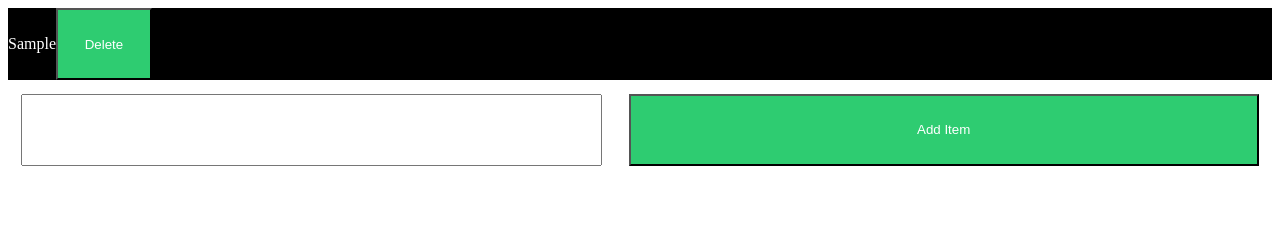
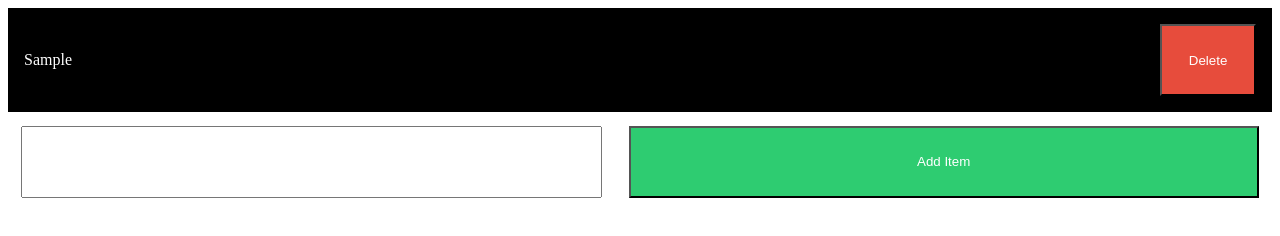
Before and after one commit to NickKhalow/JsVanillaTodoList, a plain HTML site: page index.html in a window 1280 px wide. Both pictures are taken after typing "Sample" into the empty fields and a click on the button "Add Item". Drawn offline with Linux system fonts and the light colour scheme.

Commit message:
html template

```diff
--- a/index.html
+++ b/index.html
@@ -10,7 +10,10 @@
 
 <body>
     <div id="list-content">
-
+        <div id="item-template">
+            <li id="item-title">Item Name</li>
+            <button id="item-delete">Delete</button>
+        </div>
     </div>
     <div id="input-section">
         <input id="input-text" type="text">
--- a/js/todoList.js
+++ b/js/todoList.js
@@ -27,26 +27,25 @@ const todoList = {
 }
 
 const contentUI = document.getElementById("list-content")
+const itemTemplate = document.getElementById("item-template")
+itemTemplate.parentNode.removeChild(itemTemplate)
+
 todoList.onContentUpdated((newContent) => {
     console.log(`Content updated: ${newContent}`)
     contentUI.innerHTML = ''
     newContent.forEach(item => {
+        const newTemplate = itemTemplate.cloneNode(true)
 
-        const newSpan = document.createElement("span")
+        const newSpan = newTemplate.querySelector("#item-title")
         newSpan.innerHTML = item
 
-        const button = document.createElement("button")
-        button.innerHTML = "Delete"
+        const button = newTemplate.querySelector("#item-delete")
         button.onclick = () => {
             const index = newContent.indexOf(item)
             todoList.remove(index)
         }
 
-        const root = document.createElement("div")
-        root.appendChild(newSpan)
-        root.appendChild(button)
-
-        contentUI.appendChild(root)
+        contentUI.appendChild(newTemplate)
     });
 })
 //
--- a/style.css
+++ b/style.css
@@ -10,9 +10,23 @@ body{
     flex-direction: column;
 }
 
-#list-content * {
+#item-template {
+    padding: 1em;
     color: white;
     flex: 1;
+    display: flex;
+    flex-direction: row;
+    justify-content: space-between;
+    align-items: center;
+}
+
+#item-template li {
+    font-size: medium;
+    list-style-type: none;
+}
+
+#item-template button {
+    background-color: #E74C3C;
 }
 
 #input-section {
```
